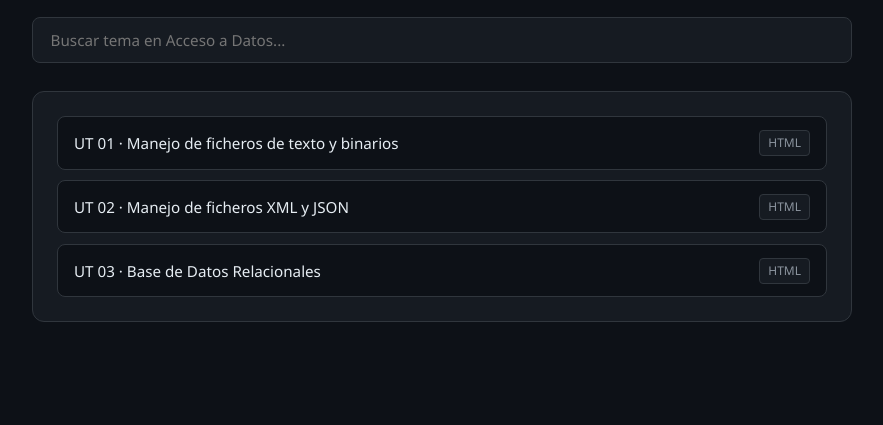
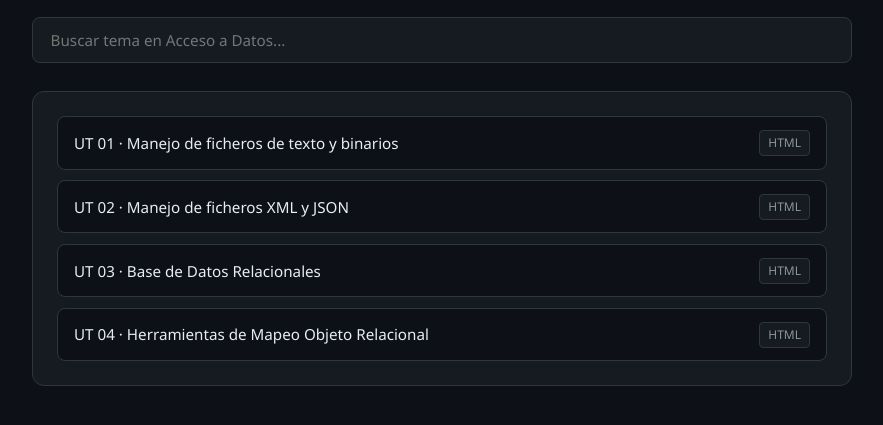
Before and after one commit to vjp-davidEC/APUNTES, a plain HTML site: page modulos/AD/index.html in a window 1280 px wide. Shown: the part 177-602 px from the top of the page, without its empty margins (198-1081 px from the left). Drawn offline with Linux system fonts and the light colour scheme.

Commit message:
Añadir UT 04 · Herramientas de Mapeo Objeto Relacional a modulos/AD/index.html

```diff
--- a/modulos/AD/index.html
+++ b/modulos/AD/index.html
@@ -103,6 +103,7 @@
             <li class="pdf-item"><a href="./Temas-AD/AD-UT1.html"><span>UT 01 · Manejo de ficheros de texto y binarios</span><span class="pdf-tag">HTML</span></a></li>
             <li class="pdf-item"><a href="./Temas-AD/AD-UT2.html"><span>UT 02 · Manejo de ficheros XML y JSON</span><span class="pdf-tag">HTML</span></a></li>
             <li class="pdf-item"><a href="./Temas-AD/AD-UT3.html"><span>UT 03 · Base de Datos Relacionales</span><span class="pdf-tag">HTML</span></a></li>
+            <li class="pdf-item"><a href="./Temas-AD/AD-UT04.html"><span>UT 04 · Herramientas de Mapeo Objeto Relacional</span><span class="pdf-tag">HTML</span></a></li>
         </ul>
     </main>
 </div>
```
